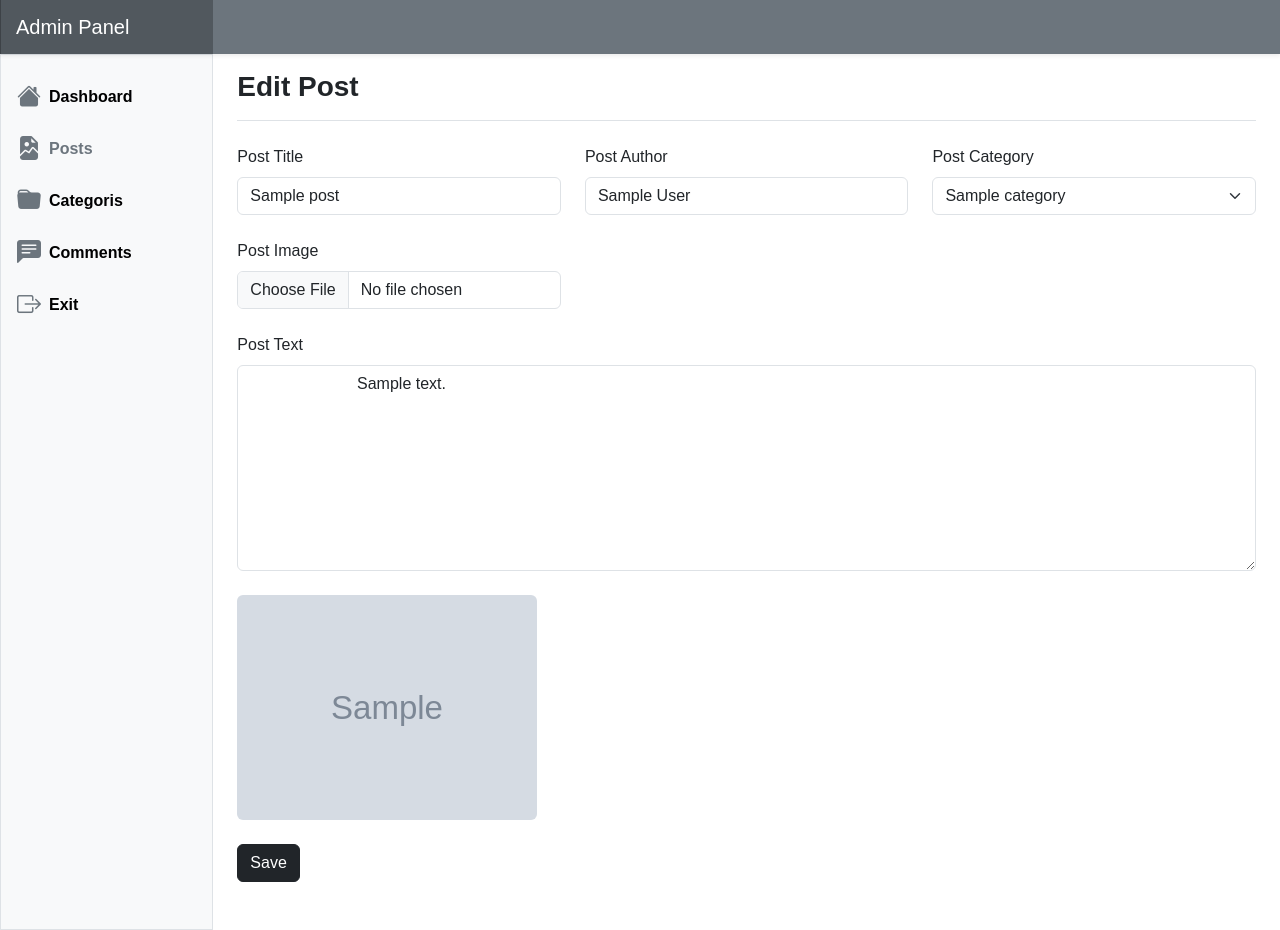
After one commit to Hossaini1/php-blog-app, a PHP site: page /admin-panel/pages/posts/edit.php?action=edit&id=1 in a window 1280 px wide. The commit adds this page. Run offline with PHP 8.4, Linux system fonts and the light colour scheme; tables that the repository leaves empty or names only in its code hold one stand-in row (values such as "Sample post"); grey boxes marked "Sample" are stand-in pictures; some web fonts are replaced.

Commit message:
create post und edit post wurden erstellt und daten dynamisch aus datenbank angezeigt

```diff
--- /dev/null
+++ b/admin-panel/pages/posts/edit.php
@@ -0,0 +1,91 @@
+<?php
+include "../../include/layout/header.php";
+
+if (isset($_GET['id'])) {
+    $postId = $_GET['id'];
+
+    $query = $db->prepare("SELECT * FROM `posts` WHERE id = :id");
+    $query->execute([':id' => $postId]);
+    $post = $query->fetch();
+
+    $categories = $db->query("SELECT * FROM categories");
+}
+?>
+
+<div class="container-fluid">
+    <div class="row">
+        <!-- Sidebar Section -->
+        <?php
+        include "../../include/layout/sidebar.php";
+        ?>
+
+        <!-- Main Section -->
+        <main class="col-md-9 ms-sm-auto col-lg-10 px-md-4 mb-5">
+            <div
+                class="d-flex justify-content-between flex-wrap flex-md-nowrap align-items-center pt-3 pb-2 mb-3 border-bottom">
+                <h1 class="fs-3 fw-bold">Edit Post</h1>
+            </div>
+
+            <!-- Posts -->
+            <div class="mt-4">
+                <form class="row g-4" method="POST" enctype="multipart/form-data">
+                    <div class="col-12 col-sm-6 col-md-4">
+                        <label class="form-label">Post Title</label>
+                        <input
+                            name="title"
+                            type="text"
+                            class="form-control"
+                            value="<?= $post['title'] ?>" />
+                    </div>
+
+                    <div class="col-12 col-sm-6 col-md-4">
+                        <label class="form-label">Post Author</label>
+                        <input
+                        name="author"
+                            type="text"
+                            class="form-control"
+                            value="<?= $post['author'] ?>" />
+                    </div>
+
+                    <div class="col-12 col-sm-6 col-md-4">
+                        <label class="form-label">Post Category</label>
+                        <select name="categoryId" class="form-select">
+                         <?php if($categories->rowCount()>0) : ?>
+                            <?php foreach($categories as $category) : ?>
+                                <option <?= ($category['id'] == $post['category_id'] ? 'selected' : '') ?> value="<?= $category['id'] ?>"><?= $category['title'] ?></option>
+                            <?php endforeach?>
+                         <?php endif ?>
+                        </select>
+                    </div>
+
+                    <div class="col-12 col-sm-6 col-md-4">
+                        <label for="formFile" class="form-label">Post Image</label>
+                        <input name="image" class="form-control" type="file" />
+                    </div>
+
+                    <div class="col-12">
+                        <label for="formFile" class="form-label">Post Text</label>
+                        <textarea name="body" class="form-control" rows="8">
+                        <?= $post['body'] ?>
+                    </textarea>
+                    </div>
+
+
+                    <div class="col-12 col-sm-6 col-md-4">
+                        <img class="rounded" src="../../../uploads/posts/<?= $post['image'] ?>" width="300" />
+                    </div>
+
+                    <div class="col-12">
+                        <button name="editPost" type="submit" class="btn btn-dark">
+                            Save
+                        </button>
+                    </div>
+                </form>
+            </div>
+        </main>
+    </div>
+</div>
+
+<?php
+include "../../include/layout/footer.php";
+?>
```
Also changed, not shown: admin-panel/pages/posts/create.php (+35 -15 lines), admin-panel/pages/posts/index.php (+2 -5 lines), uploads/posts/1742295152_Screenshot 2024-12-31 175821.png (added), uploads/posts/1742295254_Screenshot 2024-12-21 083116.png (added).
